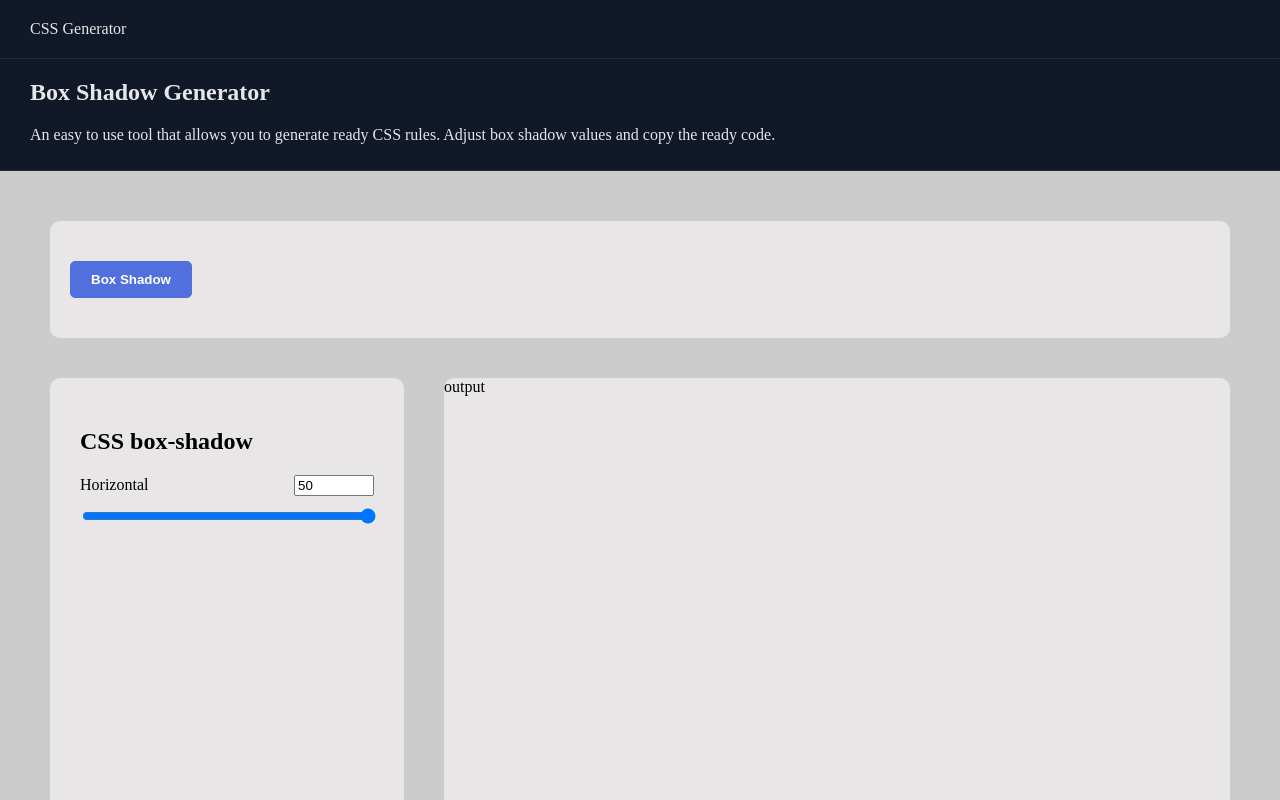
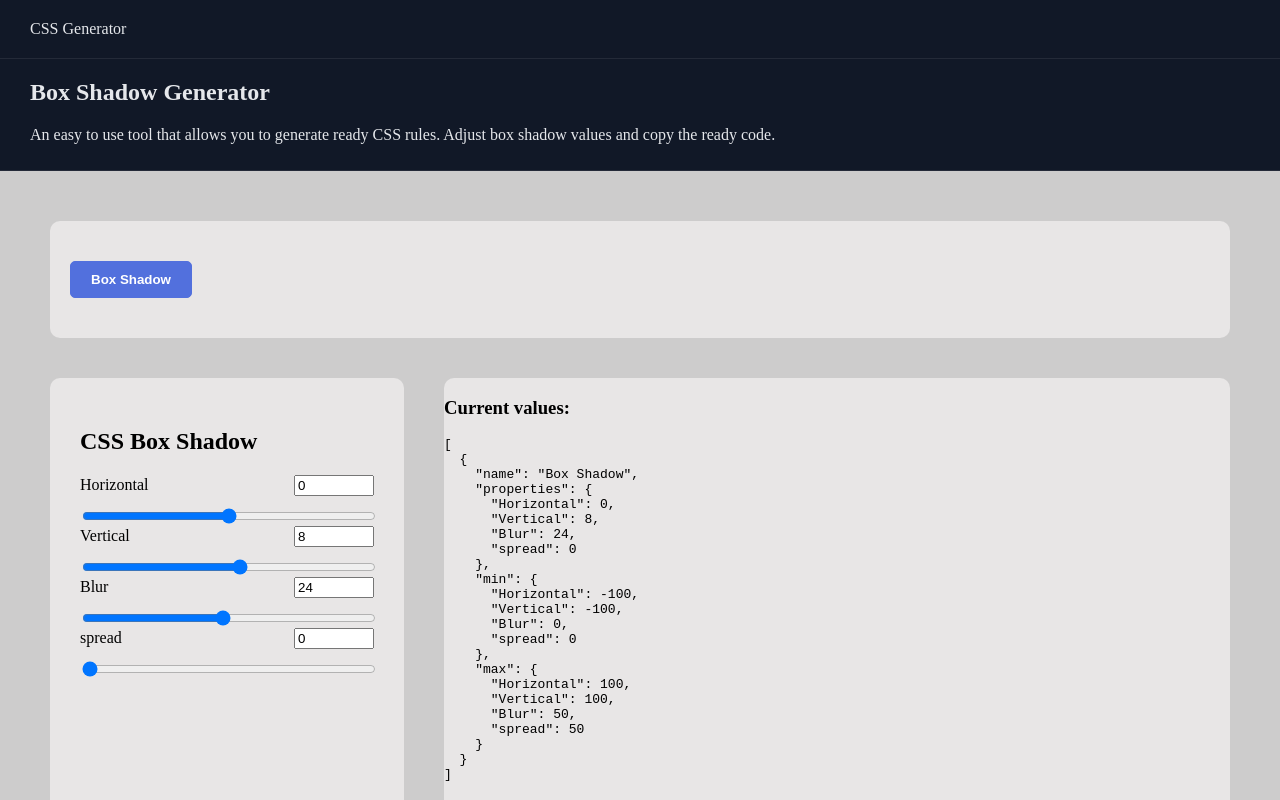
Before and after one commit to Shashwat64/CSS-Generator, a React (Vite) app: page / in a window 1280 px wide. Shown: the top 800 px of the page. Built offline with nearby package versions, Linux system fonts and the light colour scheme.

Commit message:
fix: to make the slider functional

```diff
--- a/src/Components/MainSection/MainUI.jsx
+++ b/src/Components/MainSection/MainUI.jsx
@@ -1,46 +1,70 @@
-import {useState} from 'react'
+import { useState } from "react";
+import data from "../../data/data";
 
-export default function MainUI(){
+export default function MainUI() {
+  // Use the full data array in state
+  const [value, setValue] = useState(data);
 
-  function handleChange(e) {
-    setValue(Number(e.target.value));
+  // Handle changes for any property of any object
+  const handleChange = (objIndex, propKey, e) => {
+    const newValue = Number(e.target.value);
+
+    setValue((prev) => {
+      const newData = [...prev]; // copy array
+      newData[objIndex] = {
+        ...newData[objIndex], // copy object
+        properties: {
+          ...newData[objIndex].properties, // copy properties
+          [propKey]: newValue, // update specific property
+        },
+      };
+      return newData;
+    })
   }
 
-  const [value, setValue] = useState(50)
+  const inputHtml = value.map((item, i) => {
+    return Object.entries(item.properties).map(([key, val]) => (
+      <div className="control" key={`${i}-${key}`}>
+        <div className="top-row">
+          <label htmlFor={`num-${i}-${key}`}>{key}</label>
 
-
-  return(
-    <section className="main-ui">
-      <div className="user-input-section">
-        <h2>CSS box-shadow</h2>
-        <div className="control">
-          <div className="top-row">
-            <label htmlFor="horizontal">Horizontal</label>
-
+          {/* Number input */}
           <input
-              id="horizontal"
+            id={`num-${i}-${key}`}
             className="num-input"
             type="number"
-              min="0"
-              max="20"
-              value={value}
-              onChange={handleChange}
+            min={item.min[key]}
+            max={item.max[key]}
+            value={value[i].properties[key]} // read from state
+            onChange={(e) => handleChange(i, key, e)}
           />
         </div>
 
+        {/* Range input */}
         <input
+          id={`range-${i}-${key}`}
           className="range-input"
           type="range"
-            min="0"
-            max="20"
-            value={value}
-            onChange={handleChange}
+          min={item.min[key]}
+          max={item.max[key]}
+          value={value[i].properties[key]} // read from state
+          onChange={(e) => handleChange(i, key, e)}
         />
       </div>
+    ));
+  });
+
+  return (
+    <section className="main-ui">
+      <div className="user-input-section">
+        <h2>CSS Box Shadow</h2>
+        {inputHtml}
       </div>
+
       <div className="output-section">
-        output
+        <h3>Current values:</h3>
+        <pre>{JSON.stringify(value, null, 2)}</pre>
       </div>
     </section>
-  )
+  );
 }
--- /dev/null
+++ b/src/data/data.js
@@ -0,0 +1,26 @@
+const data = [
+  {
+    name: 'Box Shadow',
+    properties:{
+      Horizontal: 0,
+      Vertical: 8,
+      Blur: 24,
+      spread: 0,
+    },
+    min:{
+      Horizontal: -100,
+      Vertical: -100,
+      Blur: 0,
+      spread: 0,
+    },
+    max:{
+      Horizontal: 100,
+      Vertical: 100,
+      Blur: 50,
+      spread: 50,
+    }
+
+  }
+]
+
+export default data
```
Lines whose indentation alone changed are shown as unchanged.
